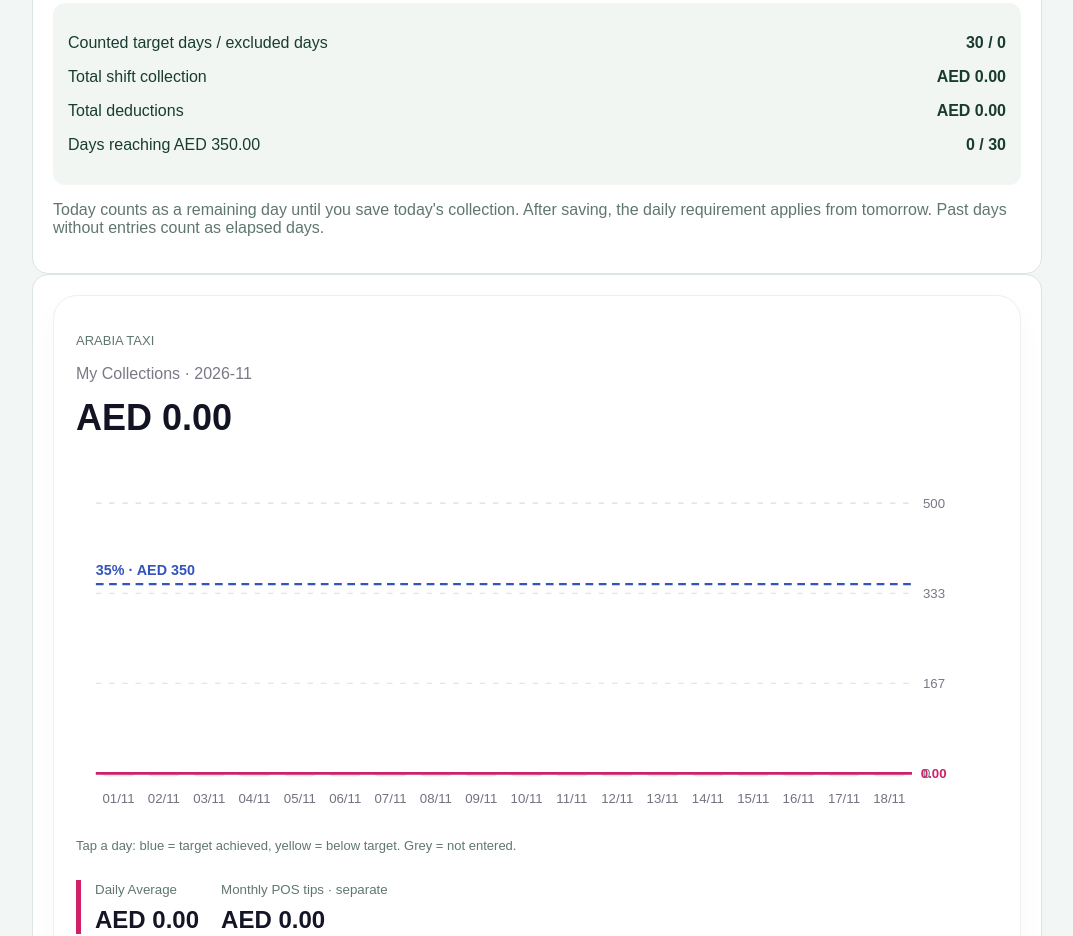
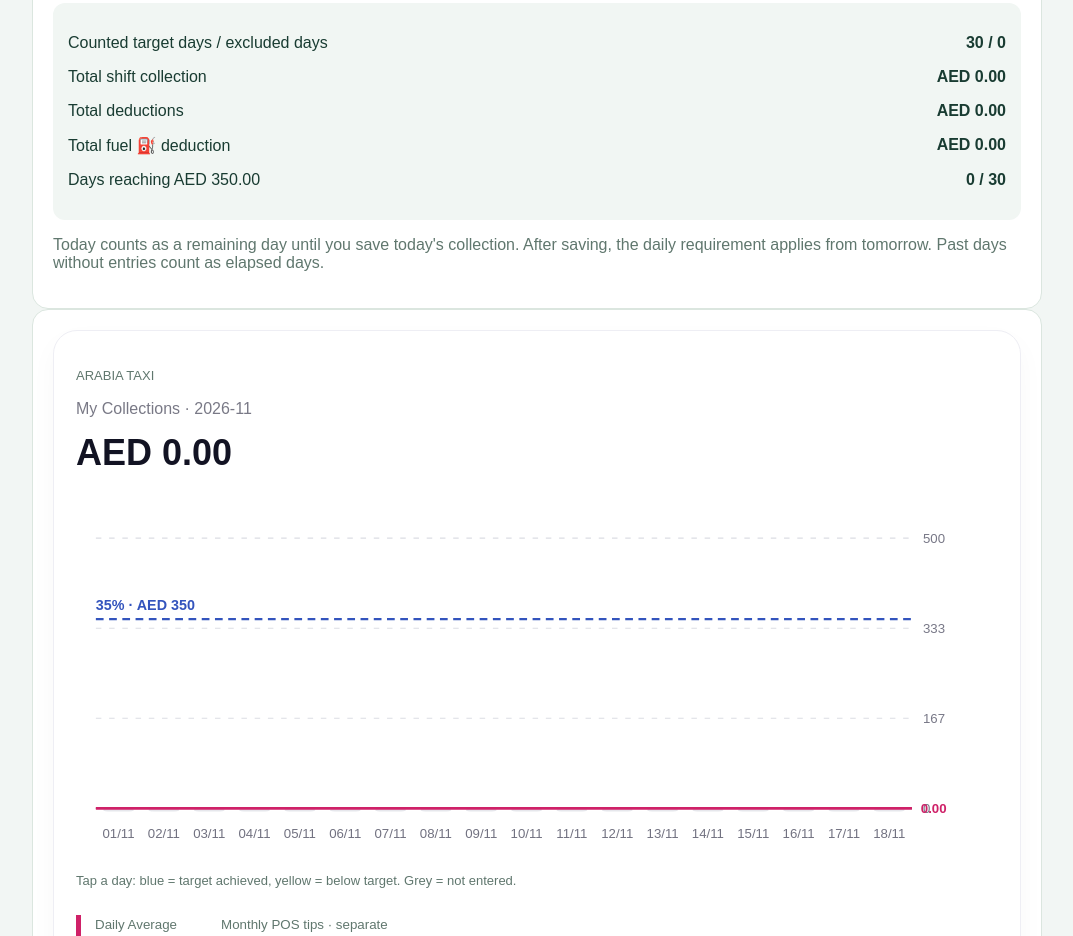
Before and after one commit to ijalali347-crypto/my-taxi, a plain HTML site: page index.html in a window 1280 px wide. Shown: the part 1429-2365 px from the top of the page, without its empty margins (103-1176 px from the left). Drawn offline with Linux system fonts and the light colour scheme; no server answers.

Commit message:
Add monthly fuel deduction total

```diff
--- a/index.html
+++ b/index.html
@@ -228,6 +228,7 @@ main{padding:14px}
 <p><span>Counted target days / excluded days</span><strong id="targetDays"></strong></p>
 <p><span>Total shift collection</span><strong id="grossTotal"></strong></p>
 <p><span>Total deductions</span><strong id="deductionTotal"></strong></p>
+<p><span>Total fuel ⛽ deduction</span><strong id="fuelDeductionTotal"></strong></p>
 <p><span><span id="achievedLabel">Days reaching target</span></span><strong id="achieved"></strong></p>
 </div>
 
@@ -854,6 +855,11 @@ function render() {
   $("deductionTotal").textContent = money(
     summary.entries.reduce(
       (sum, [date, record]) => sum + calculate(record,date).deductions, 0
+    )
+  );
+  $("fuelDeductionTotal").textContent = money(
+    summary.entries.reduce(
+      (sum, [date, record]) => sum + calculate(record,date).fuel, 0
     )
   );
 
```
